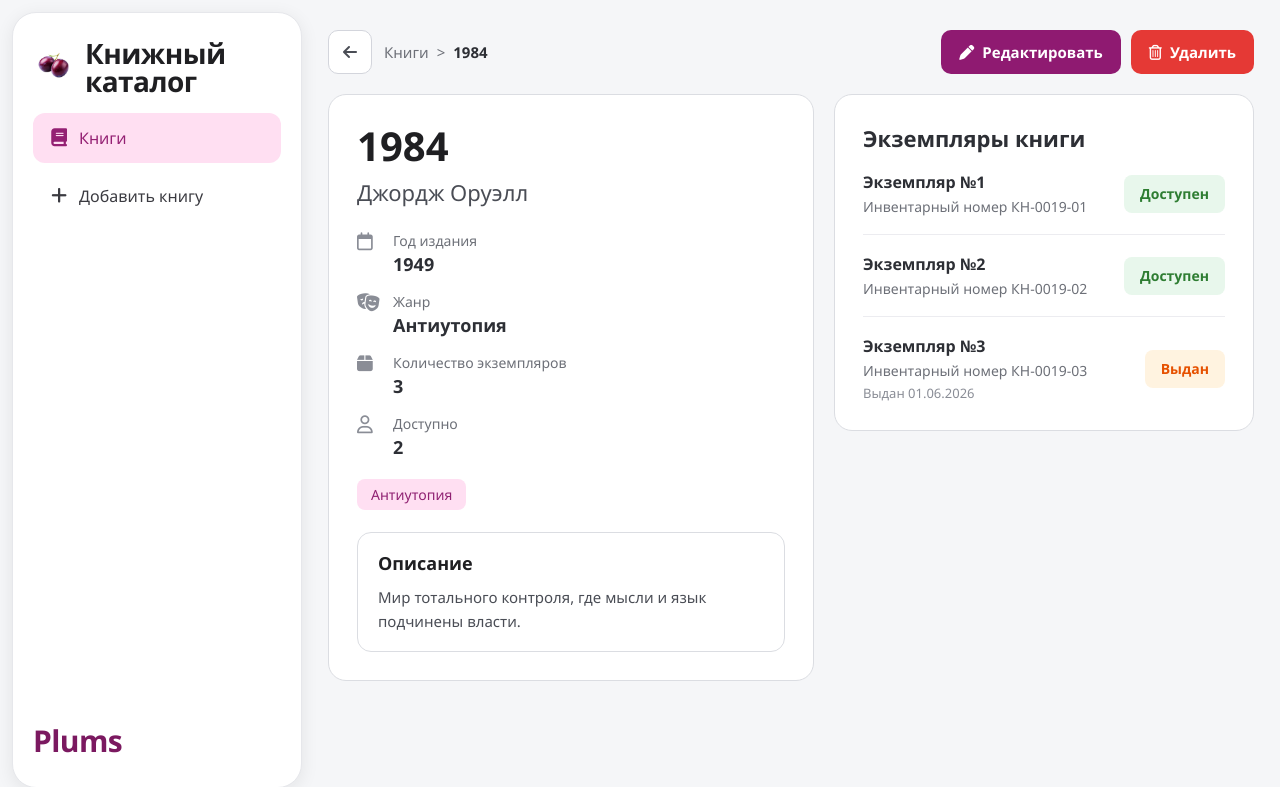
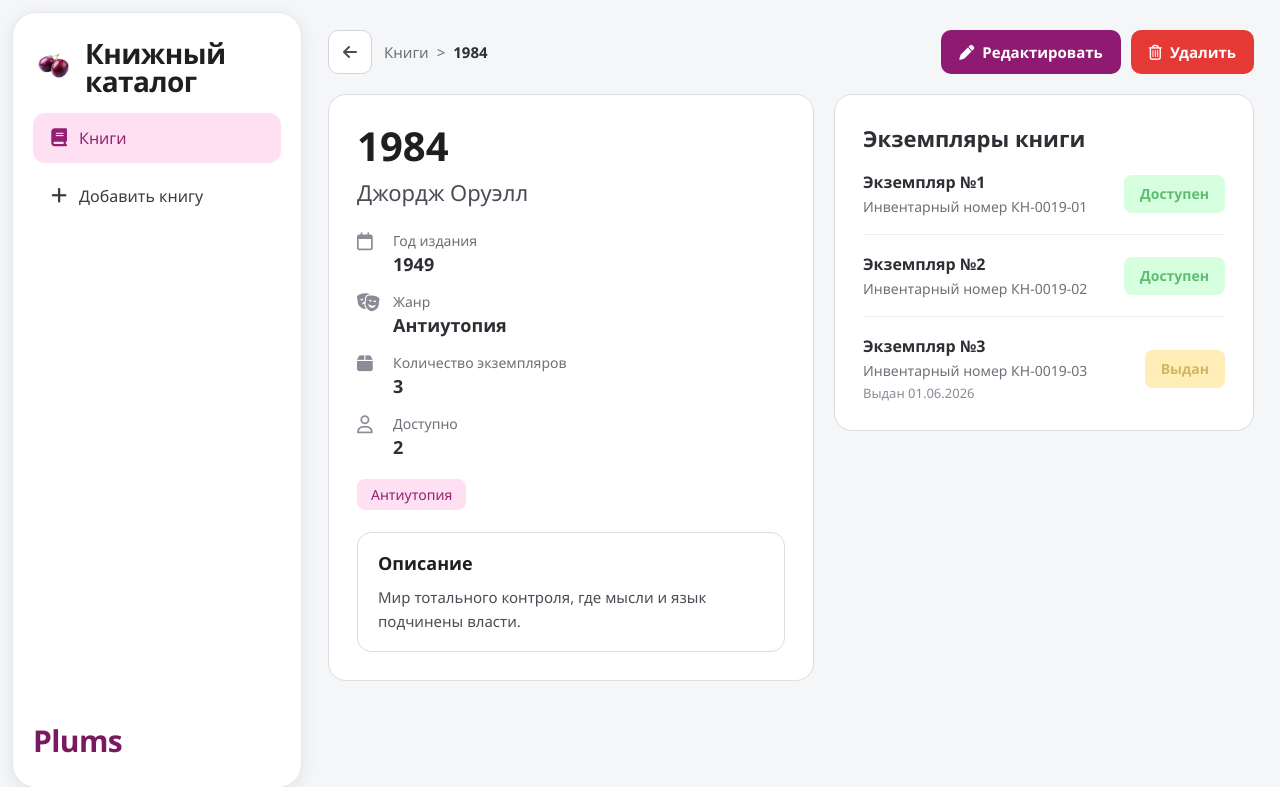
Before and after one commit to test126hsh-a11y/Books_calalog, a Flask app: page /books/19 in a window 1280 px wide. Shown: the top 787 px of the page. Run offline with Flask 3, Linux system fonts and the light colour scheme; data comes from the database, SQL or seed files in the repository.

Commit message:
Изменен цвет статусов экземпляров и добавлена плавная анимация нажатия

```diff
--- a/static/styles.css
+++ b/static/styles.css
@@ -914,8 +914,8 @@ tbody tr {
 }
 
 .copy-status-btn.is-available {
-  background: #e8f7ec;
-  color: #2e7d32;
+  background: #D5FFDE;
+  color: #5EBC72;
 }
 
 .copy-status-btn.is-available:hover {
@@ -923,12 +923,12 @@ tbody tr {
 }
 
 .copy-status-btn.is-issued {
-  background: #fff3e0;
-  color: #e65100;
+  background: #FFEEB8;
+  color: #D2B75E;
 }
 
 .copy-status-btn.is-issued:hover {
-  background: #ffe8c2;
+  background: #FAE6A5;
 }
 
 .book-copies-empty {
@@ -1517,3 +1517,15 @@ tbody tr {
     width: 100%;
   }
 }
+
+.copy-status-btn {
+transition:  background-color 0.25s ease, color 0.25s ease, transform 0.1s ease, box-shadow 0.2s ease;
+}
+
+.copy-status-btn:hover {
+box-shadow: 0 4px 12px rgba(0, 0, 0, 0.05);
+}
+
+.copy-status-btn:active {
+transform: scale(0.93);
+}
```
